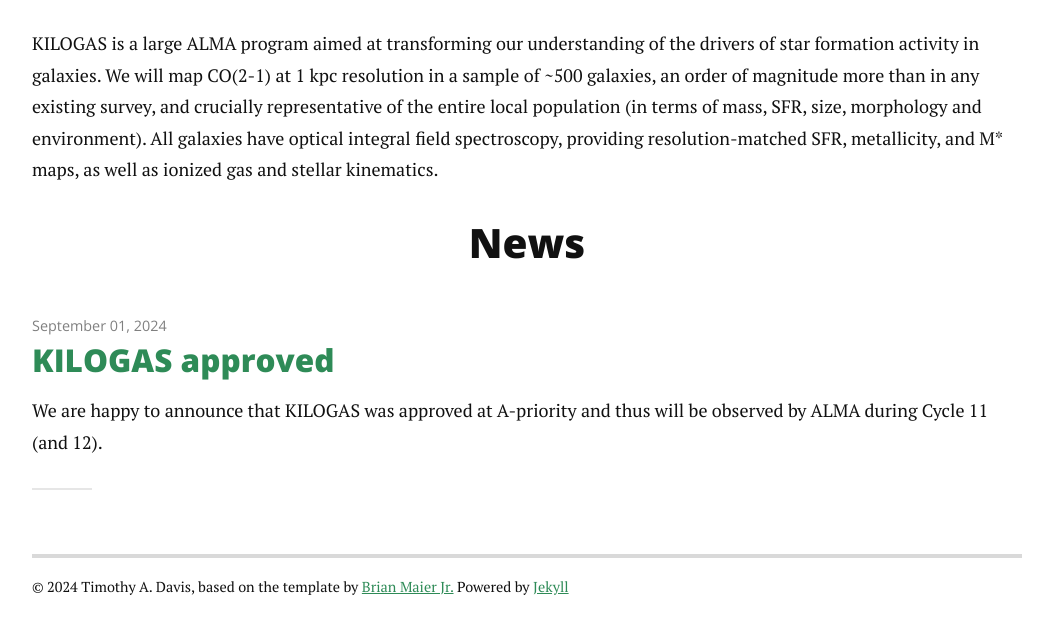
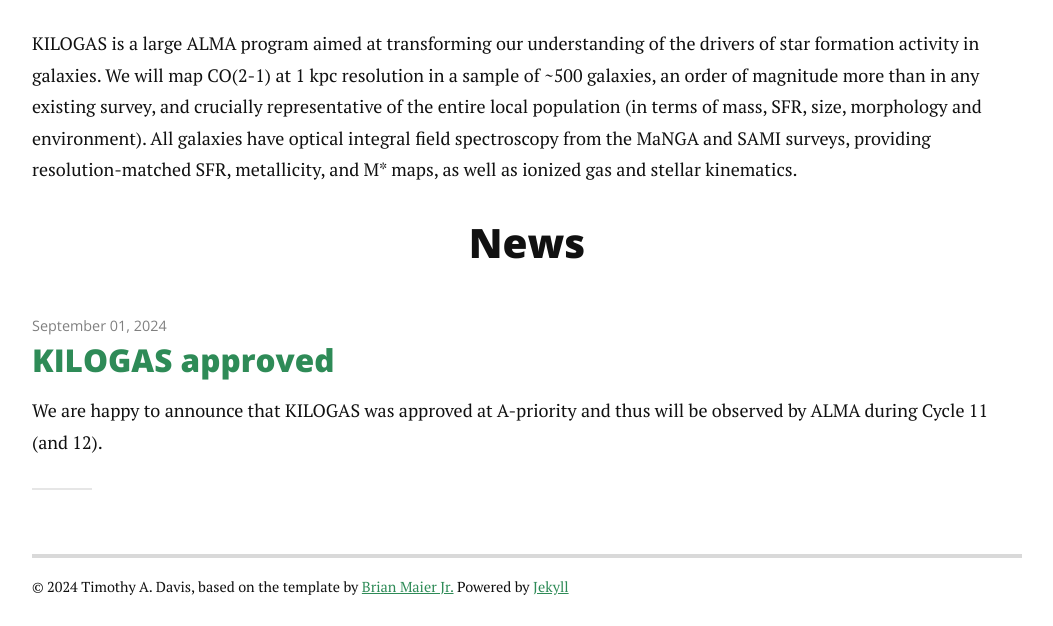
Before and after one commit to TimothyADavis/kilogas, a Jekyll site: the page built from index.html, in a window 1280 px wide, cut to the strip 274-900 px from the top of the page. Shown: the whole strip, without its empty margins (113-1166 px from the left). Built offline with Jekyll 4.4.1, drawn with Linux system fonts in a browser that asks for light colours; nearby versions of some CDN libraries; the list of posts is cut into pages by our own code.

Commit message:
test edit to index.html

```diff
--- a/index.html
+++ b/index.html
@@ -7,7 +7,7 @@
 
 <div class="home" id="home">
 	<p class="pageText">
-	KILOGAS is a large ALMA program aimed at transforming our understanding of the drivers of star formation activity in galaxies. We will map CO(2-1) at 1 kpc resolution in a sample of ~500 galaxies, an order of magnitude more than in any existing survey, and crucially representative of the entire local population (in terms of mass, SFR, size, morphology and environment). All galaxies have optical integral field spectroscopy, providing resolution-matched SFR, metallicity, and M* maps, as well as ionized gas and stellar kinematics.</p>
+	KILOGAS is a large ALMA program aimed at transforming our understanding of the drivers of star formation activity in galaxies. We will map CO(2-1) at 1 kpc resolution in a sample of ~500 galaxies, an order of magnitude more than in any existing survey, and crucially representative of the entire local population (in terms of mass, SFR, size, morphology and environment). All galaxies have optical integral field spectroscopy from the MaNGA and SAMI surveys, providing resolution-matched SFR, metallicity, and M* maps, as well as ionized gas and stellar kinematics.</p>
 
 
 	<h2 class="pageTitle">News</h1>
```
Also changed, not shown: 1 other file.
